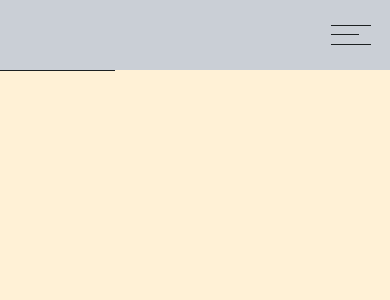
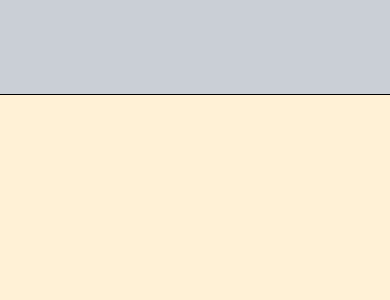
Before and after one commit to s3chs/pietra-antica, a Next.js app: page / in a window 390 px wide. Shown: the top 300 px of the page. Built offline with nearby package versions, Linux system fonts and the light colour scheme.

Commit message:
setup global height for navbar for easier animation state and add initial opacity 0 on navigation links responsive container

```diff
--- a/src/app/components/Introduction/Introduction.tsx
+++ b/src/app/components/Introduction/Introduction.tsx
@@ -34,11 +34,11 @@ const Introduction = () => {
                     display: 'none',
                     duration: 0,
                 }).
-                to('.navbar-global-container', {
-                    height: '100px',
-                }, '+=0.3').to('.bottom-border', {
-                width: '100%',
-            }, '-=0.2').to('.company-name-container, .navigation-links-container', {
+                to('.navbar-container', {
+                    y: 0,
+                    height: '12vh',
+                    borderBottom: '1px solid black',
+                }, '+=0.3').to('.company-name-container, .navigation-links-container, .navigation-responsive-container', {
                 opacity: 1,
                 y: 0,
             }).
--- a/src/app/components/Navbar/Navbar.tsx
+++ b/src/app/components/Navbar/Navbar.tsx
@@ -43,8 +43,7 @@ const Navbar = () => {
     }
 
     return (
-        <div className="navbar-global-container"  ref={navRef}>
-            <div className="navbar-container">
+            <div className="navbar-container" ref={navRef}>
                 <div className="company-name-container">
                     <span onClick={() => navigateToPage('Home')}>Pietra Antica</span>
                 </div>
@@ -70,8 +69,6 @@ const Navbar = () => {
                     </div>
                 </div>
             </div>
-            <div className="bottom-border"></div>
-        </div>
     );
 };
 
--- a/src/app/sass/components/_navbar.scss
+++ b/src/app/sass/components/_navbar.scss
@@ -1,23 +1,12 @@
-.navbar-global-container {
+.navbar-container {
   position: fixed;
   z-index: 3;
   height: 0;
   width: 100%;
-
-  .navbar-container {
-    height: 100%;
   display: flex;
   align-items: center;
   justify-content: space-between;
   background-color: #CACFD6;
-
-    @media screen and (max-width: $layout-breakpoint-xsmall) {
-      height: 70px;
-    }
-
-    @media screen and (max-width: $layout-breakpoint-xxsmall) {
-      height: 60px;
-    }
 
   .company-name-container {
     opacity: 0;
@@ -92,6 +81,7 @@
   }
 
   .navigation-responsive-container {
+    opacity: 0;
     display: none;
     cursor: pointer;
     margin-right: 5vw;
@@ -254,4 +244,3 @@
   width: 0;
   background-color: $black;
 }
-}
```
Lines whose indentation alone changed are shown as unchanged.
